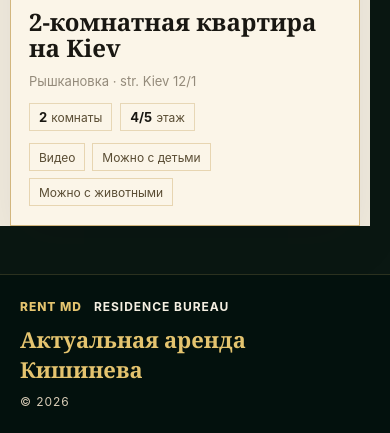
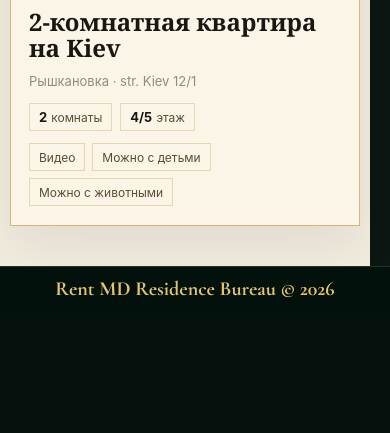
Before and after one commit to sayonaraman/RENT_MD, a plain HTML site: page web/index.html in a window 390 px wide. Shown: the part 5029-5462 px from the top of the page. After the commit the page ends 5341 px from the top, so only its background shows below. Drawn offline with nearby package versions, Linux system fonts and the light colour scheme.

Commit message:
Simplify site footer

```diff
--- a/web/index.html
+++ b/web/index.html
@@ -82,12 +82,7 @@
       </main>
 
       <footer class="site-footer">
-        <div>
-          <span class="footer-mark">Rent MD</span>
-          <strong>Residence Bureau</strong>
-        </div>
-        <span>Актуальная аренда Кишинева</span>
-        <span>© 2026</span>
+        <span>Rent MD Residence Bureau © 2026</span>
       </footer>
     </div>
 
--- a/web/styles.css
+++ b/web/styles.css
@@ -162,7 +162,7 @@ h1 {
 .workspace {
   display: grid;
   gap: 16px;
-  padding: 16px clamp(16px, 4vw, 64px) 72px;
+  padding: 16px clamp(16px, 4vw, 64px) 0;
   background: #0a1712;
 }
 
@@ -356,7 +356,7 @@ select:focus {
   min-width: 0;
   color: var(--ink);
   margin-inline: calc(clamp(16px, 4vw, 64px) * -1);
-  padding: 34px clamp(16px, 4vw, 64px) 0;
+  padding: 34px clamp(16px, 4vw, 64px) 48px;
   background: var(--paper);
 }
 
@@ -703,37 +703,13 @@ select:focus {
 }
 
 .site-footer {
-  min-height: 92px;
-  display: grid;
-  grid-template-columns: 1fr auto 1fr;
+  min-height: 48px;
+  display: flex;
   align-items: center;
-  gap: 24px;
-  padding: 0 clamp(20px, 4vw, 64px);
+  justify-content: center;
+  padding: 0 20px;
   border-top: 1px solid rgba(228, 196, 111, 0.18);
   background: rgba(4, 17, 13, 0.94);
-  color: var(--soft);
-  font-size: 12px;
-  letter-spacing: 0.08em;
-  text-transform: uppercase;
-}
-
-.site-footer div,
-.site-footer span {
-  min-width: 0;
-}
-
-.site-footer div {
-  display: flex;
-  align-items: baseline;
-  gap: 12px;
-}
-
-.site-footer strong {
-  color: var(--ivory);
-  font-size: 12px;
-}
-
-.site-footer > span:nth-child(2) {
   color: var(--gold);
   font-family: "Cormorant Garamond", Georgia, "Times New Roman", serif;
   font-size: 22px;
@@ -742,13 +718,8 @@ select:focus {
   text-transform: none;
 }
 
-.site-footer > span:last-child {
-  justify-self: end;
-}
-
-.footer-mark {
-  color: var(--gold);
-  font-weight: 800;
+.site-footer span {
+  min-width: 0;
 }
 
 @media (max-width: 1180px) {
@@ -790,13 +761,13 @@ select:focus {
   .workspace {
     max-width: 100vw;
     overflow: hidden;
-    padding: 16px 10px 48px;
+    padding: 16px 10px 0;
     background: #0a1712;
   }
 
   .catalog-panel {
     margin-inline: -10px;
-    padding: 28px 10px 0;
+    padding: 28px 10px 40px;
   }
 
   .filters,
@@ -825,15 +796,9 @@ select:focus {
   }
 
   .site-footer {
-    grid-template-columns: 1fr;
-    gap: 10px;
-    justify-items: start;
-    min-height: 132px;
-    padding-block: 24px;
-  }
-
-  .site-footer > span:last-child {
-    justify-self: start;
+    min-height: 46px;
+    font-size: 20px;
+    text-align: center;
   }
 }
 
```
